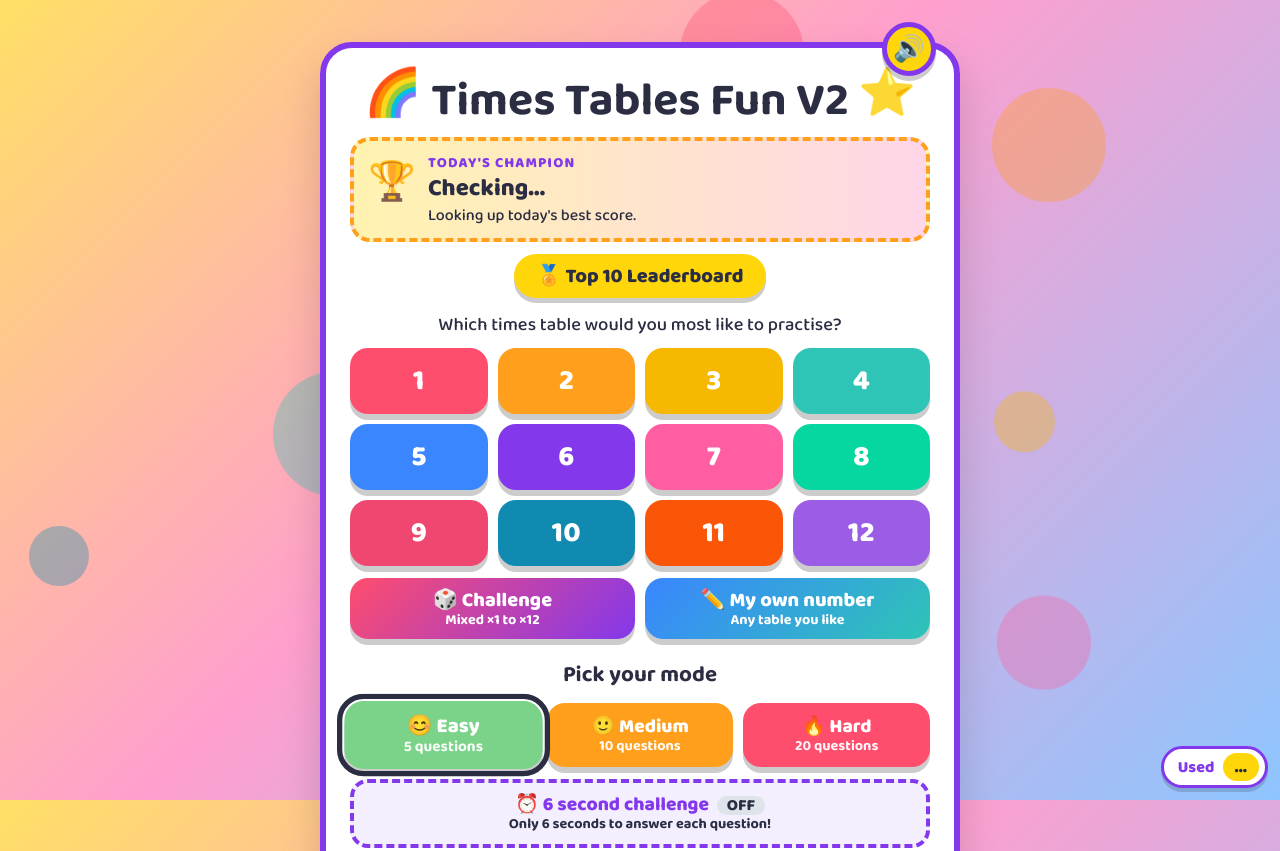
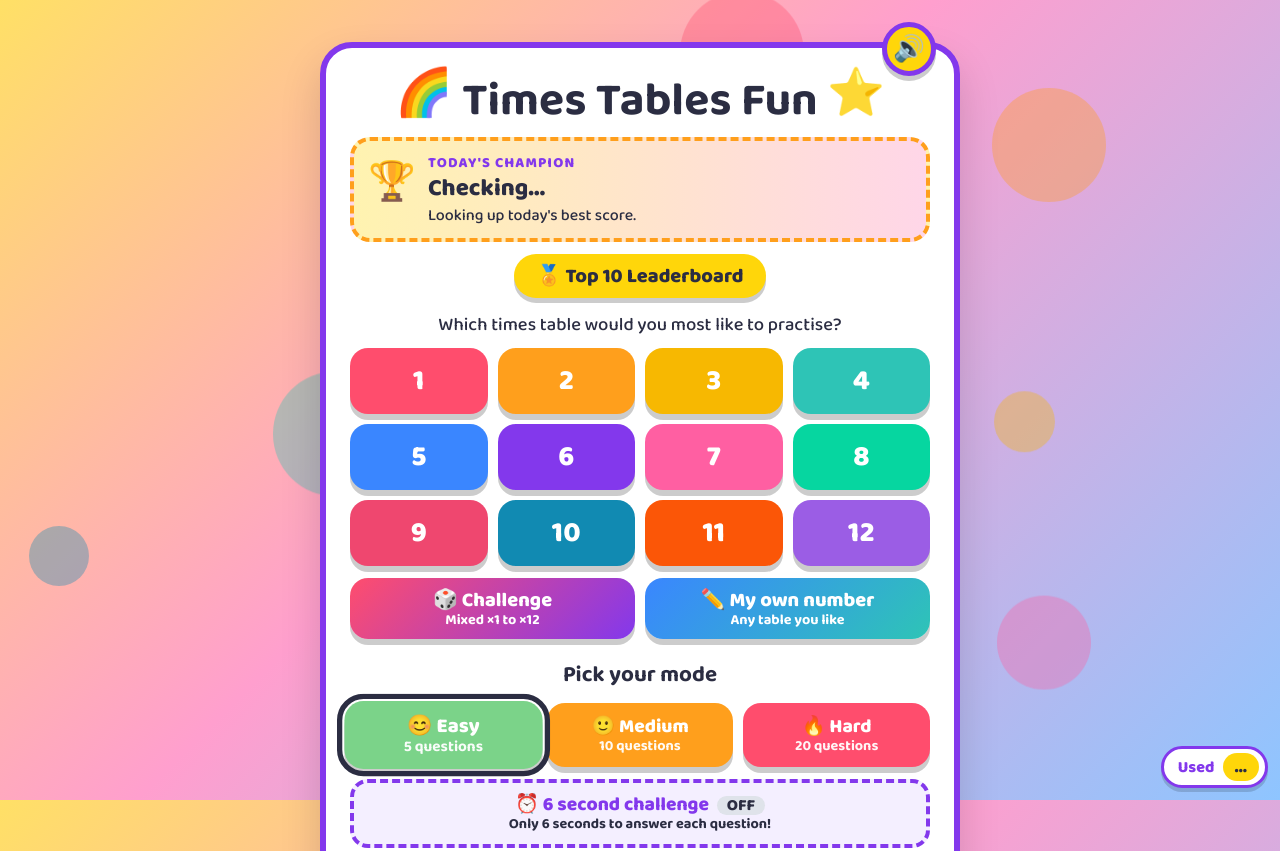
Before and after one commit to jeanpierreclaude365-debug/Martin, a plain HTML site: page index.html in a window 1280 px wide. Shown: the top 851 px of the page. Drawn offline with Linux system fonts and the light colour scheme; no server answers.

Commit message:
Public site: name the game Times Tables Fun
Co-Authored-By: Claude Opus 5.5 <noreply@anthropic.com>
Claude-Session: https://claude.ai/code/session_01YJ5oVtpa9KFZXVrS3Pc5gd

```diff
--- a/index.html
+++ b/index.html
@@ -3,7 +3,7 @@
 <head>
 <meta charset="UTF-8">
 <meta name="viewport" content="width=device-width, initial-scale=1.0">
-<title>Times Tables Fun V2</title>
+<title>Times Tables Fun</title>
 <link href="https://fonts.googleapis.com/css2?family=Baloo+2:wght@500;700;800&display=swap" rel="stylesheet">
 <style>
   :root {
@@ -355,7 +355,7 @@
 
   <!-- START SCREEN -->
   <section id="start" class="screen active">
-    <h1><span>🌈</span> Times Tables Fun V2 <span>⭐</span></h1>
+    <h1><span>🌈</span> Times Tables Fun <span>⭐</span></h1>
     <div class="champ" aria-live="polite">
       <div class="trophy" aria-hidden="true">🏆</div>
       <div class="champ-text">
```
Also changed, not shown: 2 other files.
